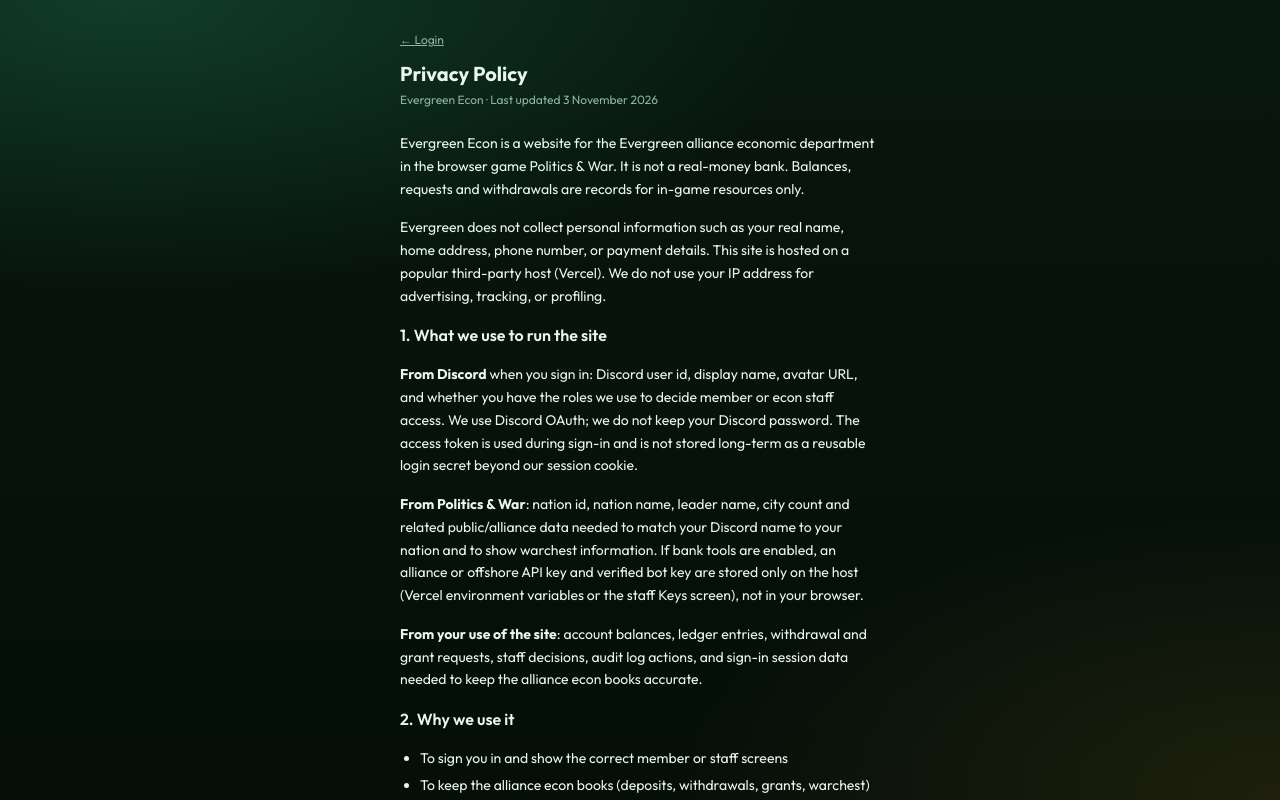
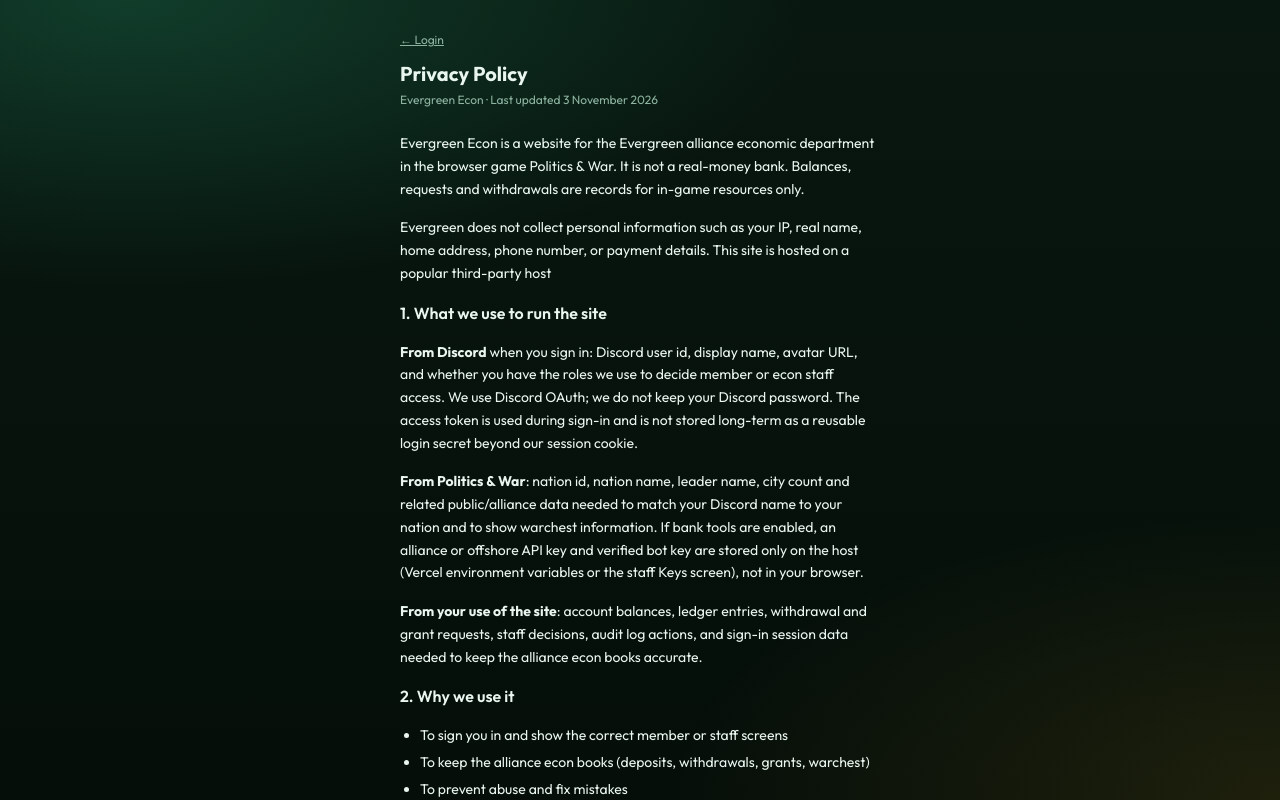
Before and after one commit to Olubest0090/evergreen-econ, a Next.js app: page /privacy in a window 1280 px wide. Shown: the top 800 px of the page. Built offline with nearby package versions, Linux system fonts and the light colour scheme; no server answers.

Commit message:
New Privacy policy: no personal data / IP tracking; hosted on Vercel

```diff
--- a/app/privacy/page.tsx
+++ b/app/privacy/page.tsx
@@ -25,9 +25,8 @@ export default function PrivacyPage() {
         </p>
 
         <p>
-          Evergreen does not collect personal information such as your real name, home address,
+          Evergreen does not collect personal information such as your IP, real name, home address,
           phone number, or payment details. This site is hosted on a popular third-party host
-          (Vercel). We do not use your IP address for advertising, tracking, or profiling.
         </p>
 
         <h2 className="text-base font-semibold">1. What we use to run the site</h2>
```
